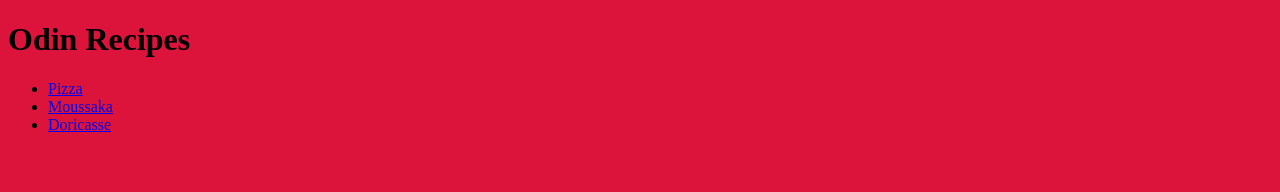
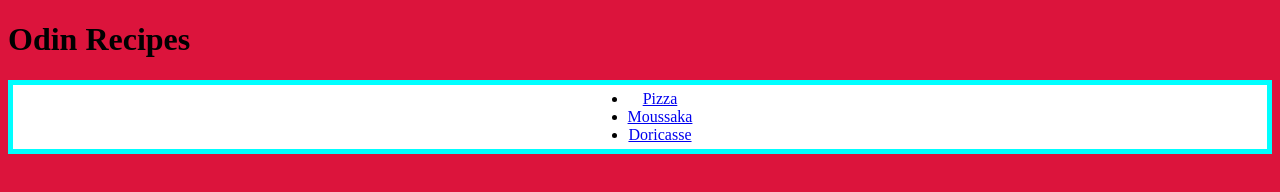
Before and after one commit to Yassin1-prog/odin-recipes, a plain HTML site: page index.html in a window 1280 px wide. Drawn offline with Linux system fonts and the light colour scheme.

Commit message:
optimized box model

```diff
--- a/index.html
+++ b/index.html
@@ -7,10 +7,12 @@
     </head>
     <body >
         <h1>Odin Recipes</h1>
-        <ul>
-           <li><a href="recipes/pizza.html">Pizza</a></li>
-            <li><a href="recipes/moussaka.html">Moussaka</a></li>
-            <li><a href="recipes/dorito-casserole.html">Doricasse</a></li>
-        </ul>
+        <div class ="model">
+            <ul id="my">
+               <li><a href="recipes/pizza.html">Pizza</a></li>
+               <li><a href="recipes/moussaka.html">Moussaka</a></li>
+               <li><a href="recipes/dorito-casserole.html">Doricasse</a></li>
+            </ul>
+        </div>
     </body>
 </html>
--- a/styles.css
+++ b/styles.css
@@ -4,6 +4,11 @@ h1  h3 {
 
 ul {
     list-style-type: disc;
+    margin: 0 auto;
+}
+
+#my {
+    display: table;
 }
 
 ol {
@@ -19,6 +24,12 @@ p {
     font-family: 'Lucida Sans', 'Lucida Sans Regular', 'Lucida Grande', 'Lucida Sans Unicode', Geneva, Verdana, sans-serif;
 }
 
+.exp {
+    border: 5px solid red;
+    padding: 5px;
+    background-color: darkgoldenrod;
+}
+
 body {
     background-color: crimson;
 }
@@ -30,3 +41,11 @@ body {
 .lahh {
     background-color: blueviolet;
 }
+
+.model {
+    background-color:white;
+    border: 5px cyan solid;
+    padding: 5px;
+    margin-top: 10px;
+    text-align: center;
+}
```
Also changed, not shown: recipes/dorito-casserole.html (+1 -1 lines), recipes/moussaka.html (+1 -1 lines), recipes/pizza.html (+1 -1 lines).
